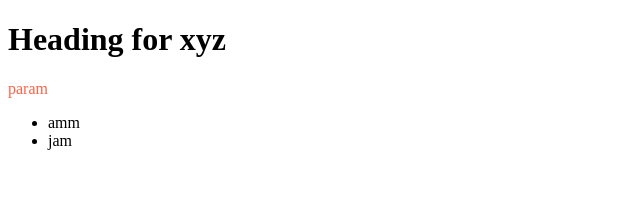
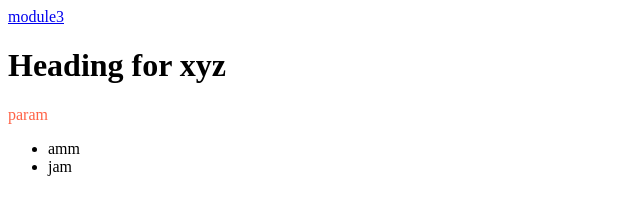
Before and after one commit to saikat20034/milestone-1, a plain HTML site: page index.html in a window 1280 px wide. Shown: the whole page, without its empty margins (0-640 px from the left). Drawn offline with Linux system fonts and the light colour scheme.

Commit message:
this is from saikat

```diff
--- a/index.html
+++ b/index.html
@@ -6,6 +6,7 @@
   <title>This is my website</title>
 </head>
 <body>
+  <a href="./module3.html">module3</a>
   <div>
     <h1>Heading for xyz</h1>
     <p style="color: tomato;">param</p>
```
